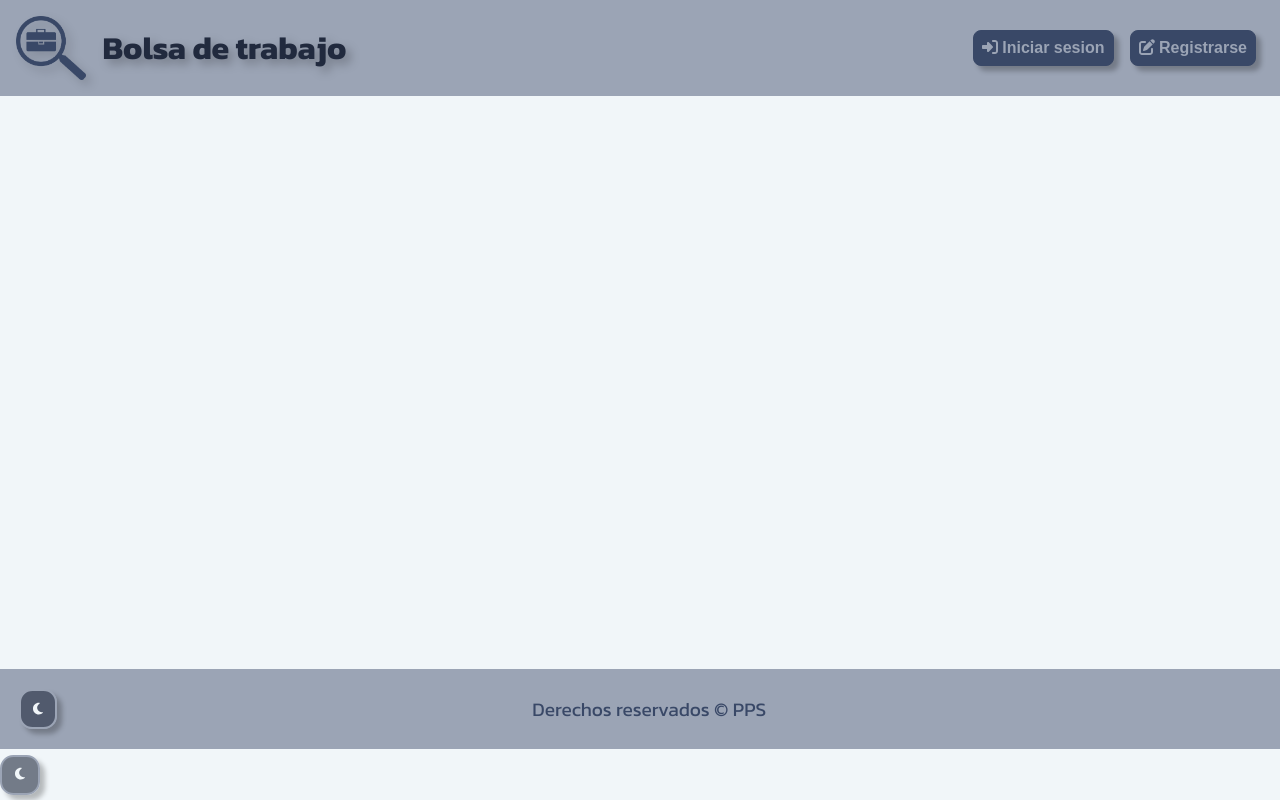
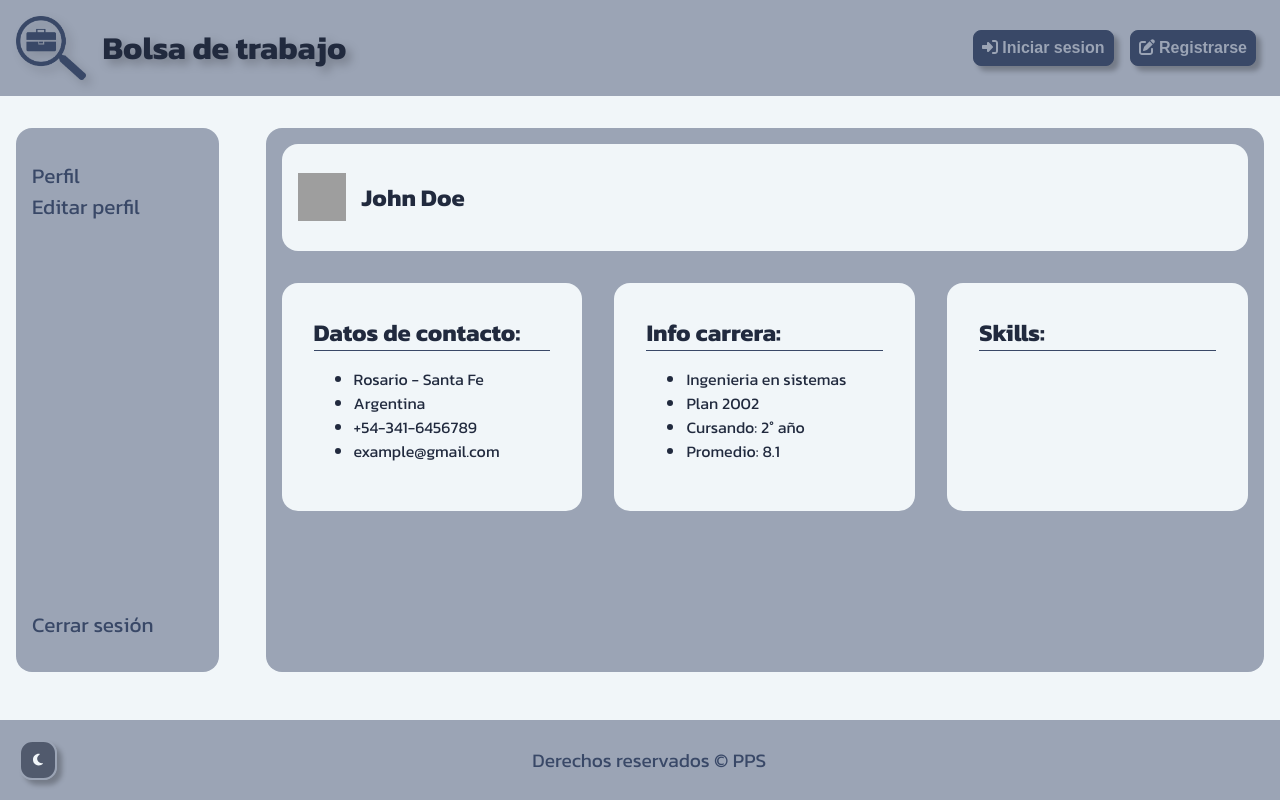
Before and after one commit to UlisesAguirre/university_labor_exchange, a React (Create React App) app: page /profile in a window 1280 px wide. Built offline with nearby package versions, Linux system fonts and the light colour scheme; grey boxes are pictures that could not be loaded; a web font is replaced by a local one.

Commit message:
add: userCard components

```diff
--- a/src/App.js
+++ b/src/App.js
@@ -1,7 +1,6 @@
 import { Route, Routes } from 'react-router-dom';
 import { useContext } from 'react';
 import { ThemeContext } from './components/Context/ThemeContext/ThemeContext';
-import ThemeButton from './components/ThemeButton/ThemeButton';
 import Header from "./components/Header/Header"
 import Footer from './components/Footer/Footer';
 
@@ -24,11 +23,10 @@ function App() {
           <Route path="/" element={<Homepage />} />
           <Route path="/login" element={<Login />} />
           <Route path="/signup" element={<Signup />} />
-          <Route path='/userpage' element={<UserPage /> } />
+          <Route path="/profile/*" element={<UserPage /> } />
         </Routes>
       </div>
       <Footer />
-      <ThemeButton />
     </div>
   );
 }
--- a/src/components/MenuCard/MenuCard.js
+++ b/src/components/MenuCard/MenuCard.js
@@ -2,10 +2,10 @@ import React from 'react'
 
 import "./menuCard.css"
 
-const MenuCard = () => {
+const MenuCard = ({children}) => {
   return (
     <div className='menuCard-container'>
-
+        {children}
     </div>
   )
 }
--- /dev/null
+++ b/src/components/UserCard/UserCard.js
@@ -0,0 +1,45 @@
+import React, { useContext } from 'react'
+
+import "./userCard.css"
+import { ThemeContext } from '../Context/ThemeContext/ThemeContext'
+
+const UserCard = () => {
+  const {theme} = useContext(ThemeContext);
+  return (
+    <div>
+      <div className={`profile-name-card ${theme}`}>
+        <img src="https://cdn-icons-png.flaticon.com/512/1144/1144760.png" alt="" />
+        <h2>John Doe</h2>
+      </div>
+      <div className="profile-data-card">
+        <div className={`profile-data-box ${theme}`}>
+          <h2>Datos de contacto:</h2>
+          <ul>
+            <li>Rosario - Santa Fe</li>
+            <li>Argentina</li>
+            <li>+54-341-6456789</li>
+            <li>example@gmail.com</li>
+          </ul>
+        </div>
+        <div className={`profile-data-box ${theme}`}>
+          <h2>Info carrera:</h2>
+          {/* Hacer un .map con los datos que vienen del back */}
+
+          <ul>
+            <li>Ingenieria en sistemas</li>
+            <li>Plan 2002</li>
+            <li>Cursando: 2° año</li>
+            <li>Promedio: 8.1</li>
+          </ul>
+
+        </div>
+        <div className={`profile-data-box ${theme}`}>
+          <h2>Skills:</h2>
+
+        </div>
+      </div>
+    </div>
+  )
+}
+
+export default UserCard
--- /dev/null
+++ b/src/components/UserCard/userCard.css
@@ -0,0 +1,31 @@
+.profile-name-card {
+    display: flex;
+    justify-content: flex-start;
+    align-items: center;
+    margin: 1em;
+    padding: 1em;
+    border-radius: 1em;
+}
+
+.profile-name-card img {
+    width: 3em;
+    height: 3em;
+    padding-right: 1em;
+}
+
+.profile-data-card {
+    display: flex;
+    justify-content: space-around;
+}
+
+.profile-data-box {
+    padding: 2em;
+    margin: 1em;
+    width: 30%;
+    border-radius: 1em;
+}
+
+.profile-data-box h2 {
+    border-bottom: 1px solid var(--primary-color);
+    margin: 0;
+}
--- a/src/components/UserMenu/UserMenu.js
+++ b/src/components/UserMenu/UserMenu.js
@@ -10,7 +10,7 @@ const UserMenu = () => {
   return (
     <div className='userMenu-container'>
       <div className='userMenu-options'>
-        <Link>Perfil</Link>
+        <Link to="/profile">Perfil</Link>
         <Link>Editar perfil</Link>
         {userType === "Student" ?
           <Link>
@@ -20,7 +20,7 @@ const UserMenu = () => {
         }
       </div>
       <div>
-        <Link>Cerrar sesión</Link>
+        <Link to="/">Cerrar sesión</Link>
       </div>
 
     </div>
```
